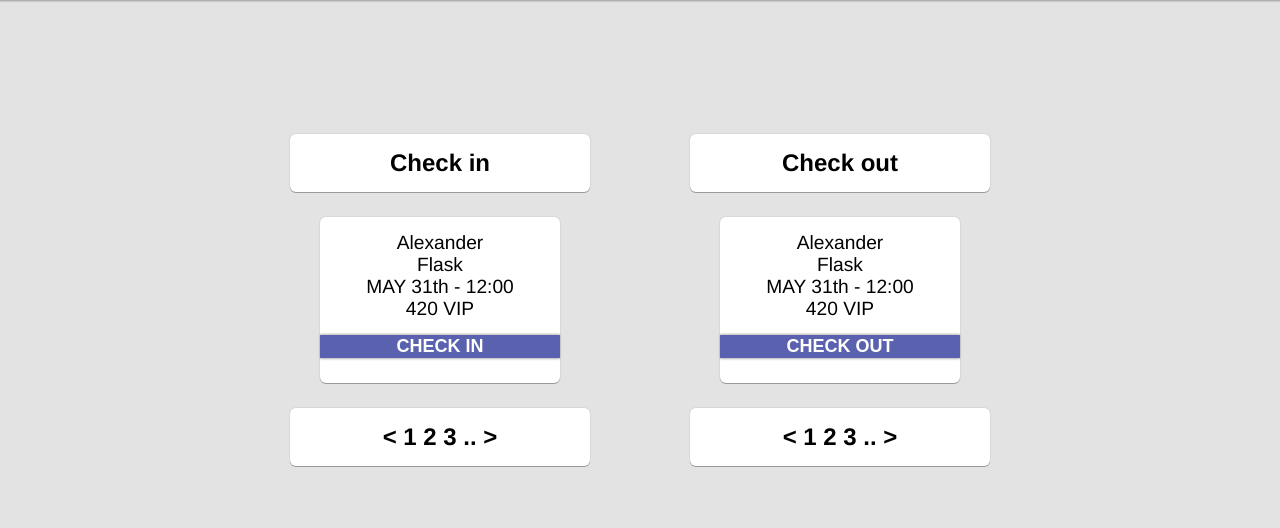
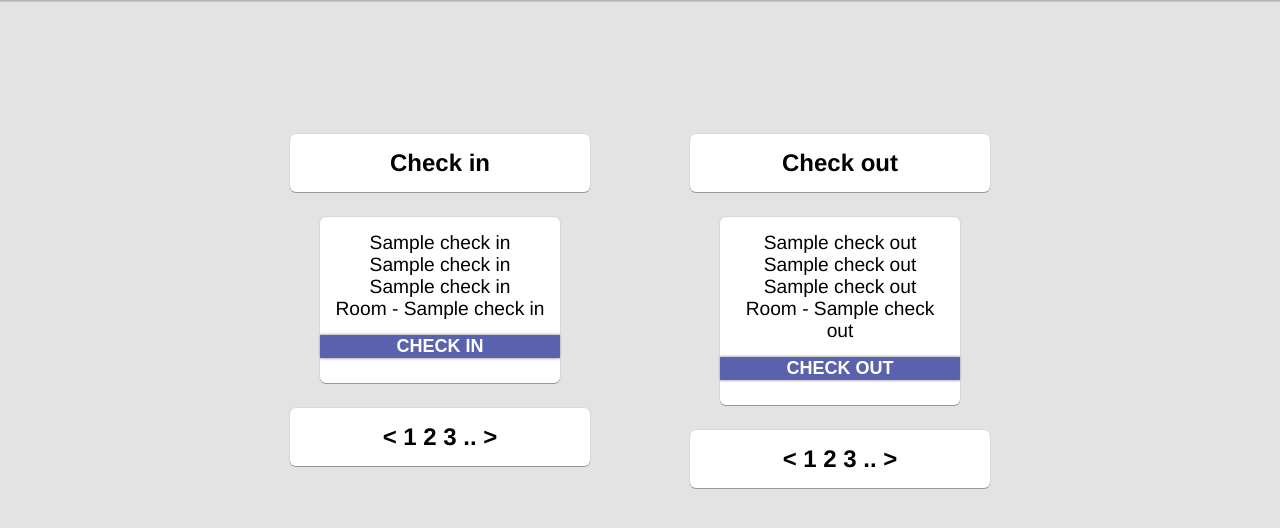
Before and after one commit to IlyaPyatkin/Inno_DMD_Hotel, a Flask app: template app/templates/manager.html in a window 1280 px wide. Shown: the part 50-578 px from the top of the page. Run offline with Flask 2, Linux system fonts and the light colour scheme; the template is opened without the code that fills it: most values are stand-ins (such as "Sample title", 1, 10 or a date in 2020).

Commit message:
Added Booked model with interaction in manager panel

```diff
--- a/app/templates/manager.html
+++ b/app/templates/manager.html
@@ -6,44 +6,51 @@
                 <p class="manager_title">Check in</p>
             </div>
 
+            {% for check_in in check_ins %}
                 <div class="shadow_block" style="width: 80%">
                     <div class="manager_block_inner">
-                    <div class="manager-info">Alexander</div>
-                    <div class="manager-info">Flask</div>
-                    <div class="manager-info">MAY 31th - 12:00</div>
-                    <div class="manager-info">420 VIP</div>
+                        <div class="manager-info">{{ check_in[1] }}</div>
+                        <div class="manager-info">{{ check_in[2] }}</div>
+                        <div class="manager-info">{{ check_in[3] }}</div>
+                        <div class="manager-info">Room - {{ check_in[4] }}</div>
                     </div>
                     <form action="" method="post">
-                    <input type="hidden" name="bid" value="0">
-                    <button type="submit" class="full">CHECK IN</button>
+                        <input type="hidden" name="bid" value={{ check_in[0] }}>
+                        <button type="submit" class="full" name="check_in">CHECK IN</button>
                     </form>
                 </div>
-
+            {% endfor %}
+            {% if check_ins %}
                 <div class="shadow_block">
                     <p class="manager_title">< 1 2 3 .. ></p>
                 </div>
+            {% endif %}
         </div>
         <div id="manager_block_right">
             <div class="shadow_block">
                 <p class="manager_title">Check out</p>
             </div>
 
+            {% for check_out in check_outs %}
                 <div class="shadow_block" style="width: 80%">
                     <div class="manager_block_inner">
-                    <div class="manager-info">Alexander</div>
-                    <div class="manager-info">Flask</div>
-                    <div class="manager-info">MAY 31th - 12:00</div>
-                    <div class="manager-info">420 VIP</div>
+                        <div class="manager-info">{{ check_out[1] }}</div>
+                        <div class="manager-info">{{ check_out[2] }}</div>
+                        <div class="manager-info">{{ check_out[3] }}</div>
+                        <div class="manager-info">Room - {{ check_out[4] }}</div>
                     </div>
                     <form action="" method="post">
-                    <input type="hidden" name="bid" value="0">
-                    <button type="submit" class="full">CHECK OUT</button>
+                        <input type="hidden" name="bid" value={{ check_out[0] }}>
+                        <button type="submit" class="full" name="check_out">CHECK OUT</button>
                     </form>
                 </div>
+            {% endfor %}
 
+            {% if check_outs %}
                 <div class="shadow_block">
                     <p class="manager_title">< 1 2 3 .. ></p>
                 </div>
+            {% endif %}
 
         </div>
     </div>
```
Also changed, not shown: app/model/Booked.py (added, +20 -0 lines), app/views.py (+27 -5 lines). Lines whose indentation alone changed are shown as unchanged.
